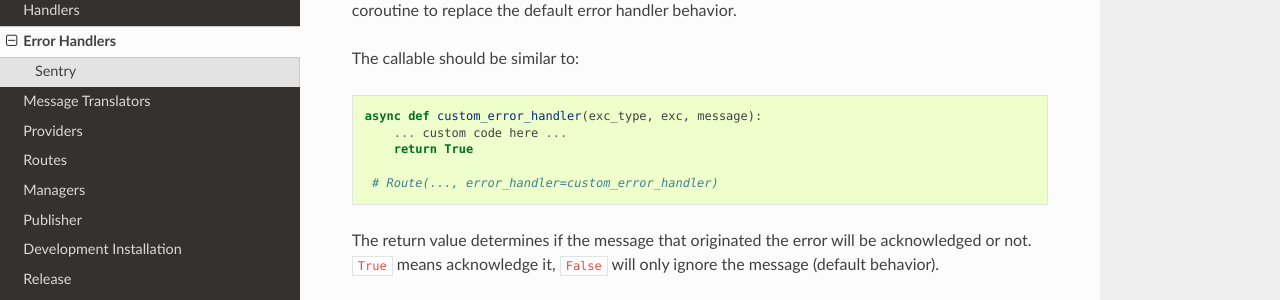
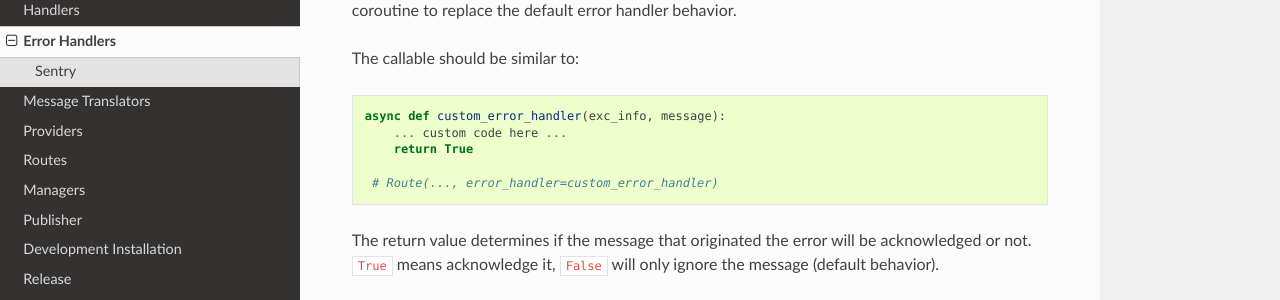
Before and after one commit to georgeyk/loafer, a Sphinx documentation site: the page built from docs/source/error_handlers.rst, in a window 1280 px wide and 1160 px high. Shown: the part 283-583 px from the top of the window. Built offline with Sphinx 7.4.7 and the Read the Docs theme 2.0.0, drawn with Linux system fonts in a browser that asks for light colours.

Commit message:
Fix error_handler signature doc

```diff
--- a/docs/source/error_handlers.rst
+++ b/docs/source/error_handlers.rst
@@ -10,7 +10,7 @@ coroutine to replace the default error handler behavior.
 
 The callable should be similar to::
 
-    async def custom_error_handler(exc_type, exc, message):
+    async def custom_error_handler(exc_info, message):
         ... custom code here ...
         return True
 
```
